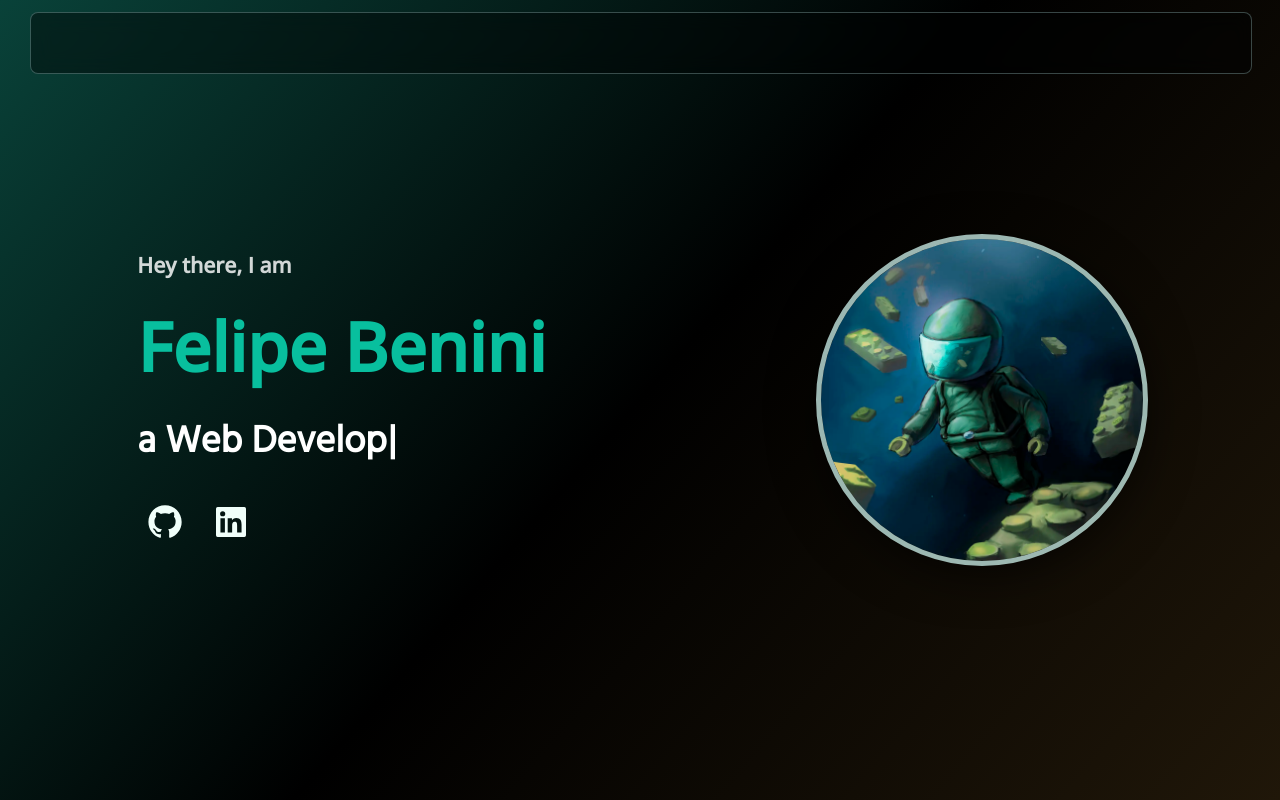
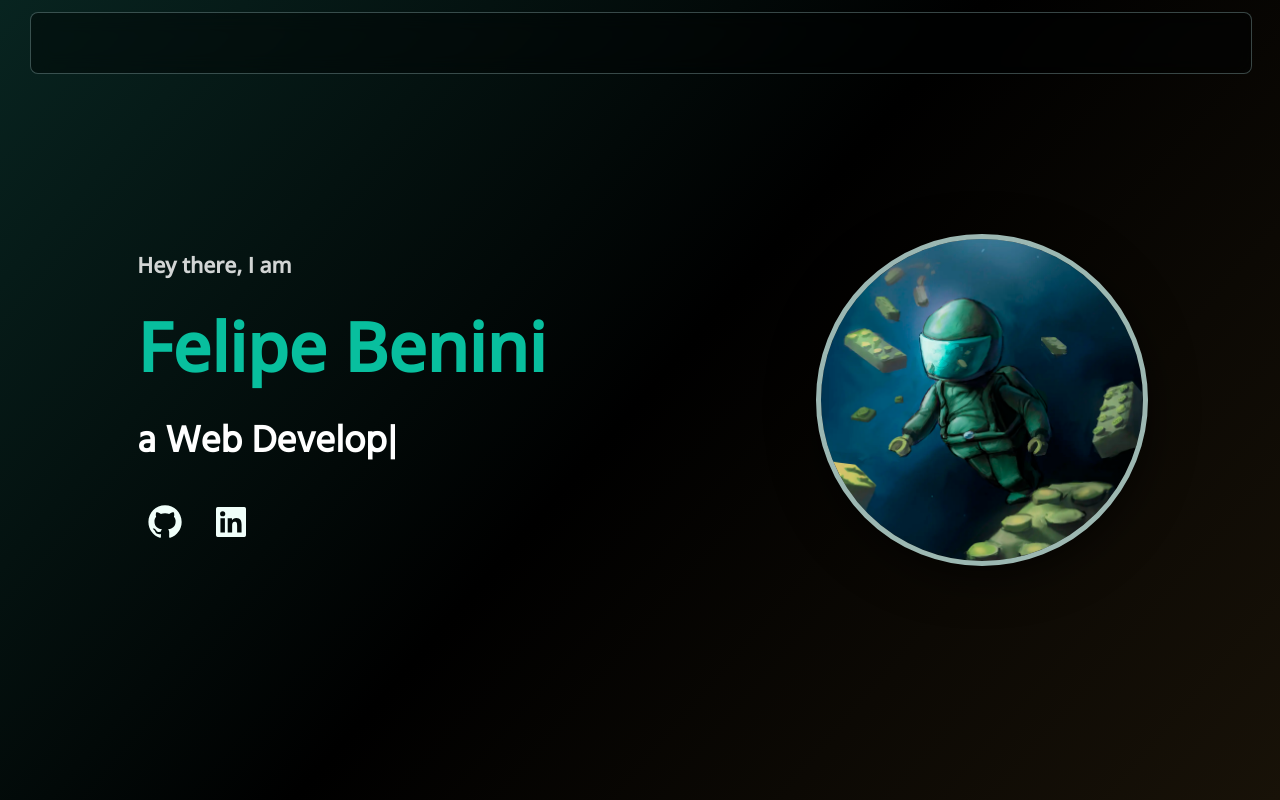
Before and after one commit to FelBenini/Portfolio-site, a React (Create React App) app: page / in a window 1280 px wide. Built offline with nearby package versions, Linux system fonts and the light colour scheme.

Commit message:
Changed hero section gradient

```diff
--- a/src/style/App.css
+++ b/src/style/App.css
@@ -120,7 +120,7 @@ header {
   align-items: center;
   flex-direction: row;
   flex-wrap: wrap;
-  background: linear-gradient(131deg, rgb(9, 66, 57) 0%, rgb(0, 0, 0) 50%, rgb(32, 23, 9) 100%);
+  background: linear-gradient(131deg, rgb(8, 36, 32) 0%, rgb(0, 0, 0) 50%, rgb(24, 18, 8) 100%);
 }
 #heroSection #header-img {
   width: calc(130px + 15%);
--- a/src/style/App.scss
+++ b/src/style/App.scss
@@ -70,7 +70,7 @@ header {
     align-items: center;
     flex-direction: row;
     flex-wrap: wrap;
-    background: linear-gradient(131deg, rgba(9,66,57,1) 0%, rgba(0,0,0,1) 50%, rgba(32,23,9,1) 100%);
+    background: linear-gradient(131deg, rgb(8, 36, 32) 0%, rgba(0,0,0,1) 50%, rgb(24, 18, 8) 100%);
     & #header-img {
         width: calc(130px + 15%);
         border-radius: 100%;
```
